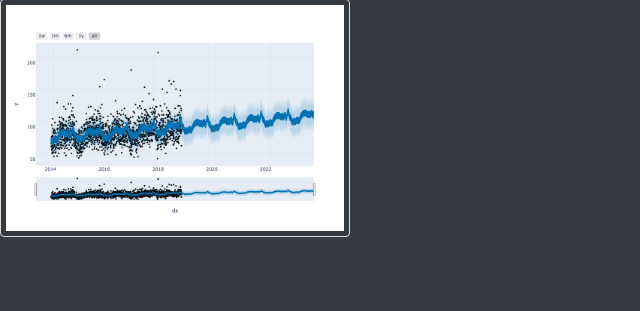
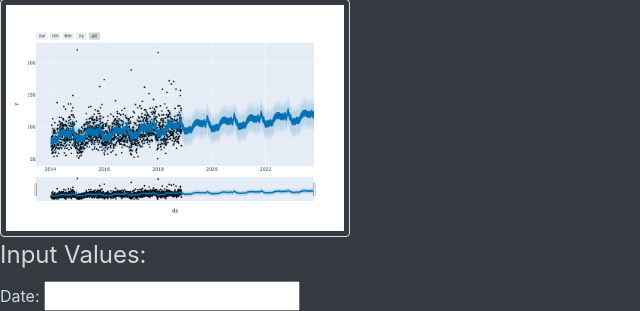
Before and after one commit to ojhapall/CrimeStoppers, a Flask app: page / in a window 1280 px wide. Shown: the part 1793-2104 px from the top of the page, without its empty margins (0-640 px from the left). Before the commit the page ends 2030 px from the top, so only its background shows below. Run offline with Flask 2, Linux system fonts and the light colour scheme; parts of the project's set-up code (start-up, migrations or seed data) failed here and were passed over; some libraries are stand-ins or nearby versions.

Commit message:
dashboard

```diff
--- a/Interactive_Dashboard/app.py
+++ b/Interactive_Dashboard/app.py
@@ -1,12 +1,29 @@
 import flask
 import pickle
 
+with open(f'Model/Machine_Learning_Model_FINAL.obj') as f:
+    model = pickle.load(f)
 
 app = flask.Flask(__name__,template_folder='templates')
 
-@app.route("/")
+@app.route("/", methods=['GET','POST'])
 def main():
-    return (flask.render_template("index.html"))
+    if flask.request.method == 'GET':
+        return (flask.render_template("index.html"))
+
+    if flask.request.method == 'POST':
+        date = flask.request.form['ds']
+
+        input_variables =  pd.DataFrame(temp_binary_encoded_df.date_.value_counts().reset_index().values, columns=["ds", "y"])
+
+        prediction = model.predict(input_variables)[0]
+
+        return flask.render_template('index.html',
+            original_input={'Date':date},
+            results = prediction,
+            )
+
+
 
 if __name__ == "__main__":
     app.run()
--- a/Interactive_Dashboard/templates/index.html
+++ b/Interactive_Dashboard/templates/index.html
@@ -71,12 +71,31 @@
   </div>
   <div class="col-md-8">
     <p>
-      This model is used for time series forecasting and we used it to see if based on the date information of the crimes committed we could forecast the crime rates for the coming years. This model was very successful and is the model we chose as our final model.
+      This model is used for time series forecasting and we used it to see if based on the date information of the
+      crimes committed we could forecast the crime rates for the coming years. This model was very successful and
+      is the model we chose as our final model.
     </p>
   </div>
   <div>
     <img src="static/images/ML_FBP_Prediction2024.png">
   </div>
+  <form action="{{ url_for('main') }}" method="POST">
+    <fieldset>
+      <legend>Input Values:</legend>
+      Date:
+      <input name="date" type=datetime required>
+    </fieldset>
+  </form>
+  <div class="result" align="center">
+    {% if result %}
+        {% for variable, value in original_input.items() %}
+            <b>{{ variable }}</b> : {{ value }}
+        {% endfor %}
+        <br>
+        <br> Predicted number of bikes in use:
+           <p style="font-size:50px">{{ result }}</p>
+    {% endif %}
+</div>
 </body>
 
 </html>
```
Also changed, not shown: 3 other files.
